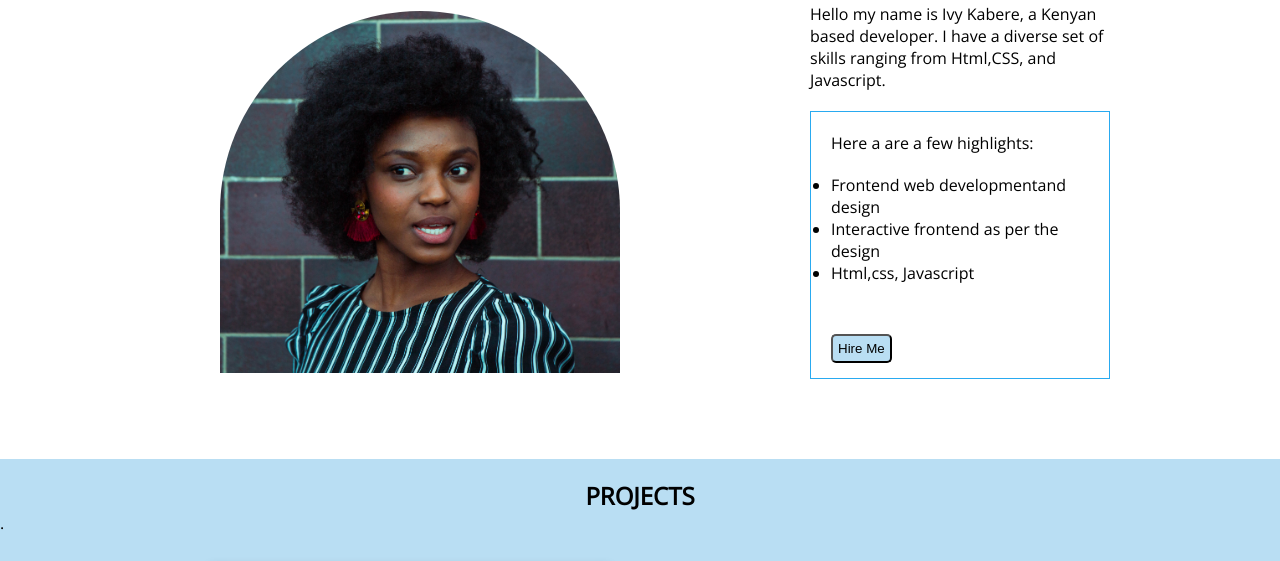
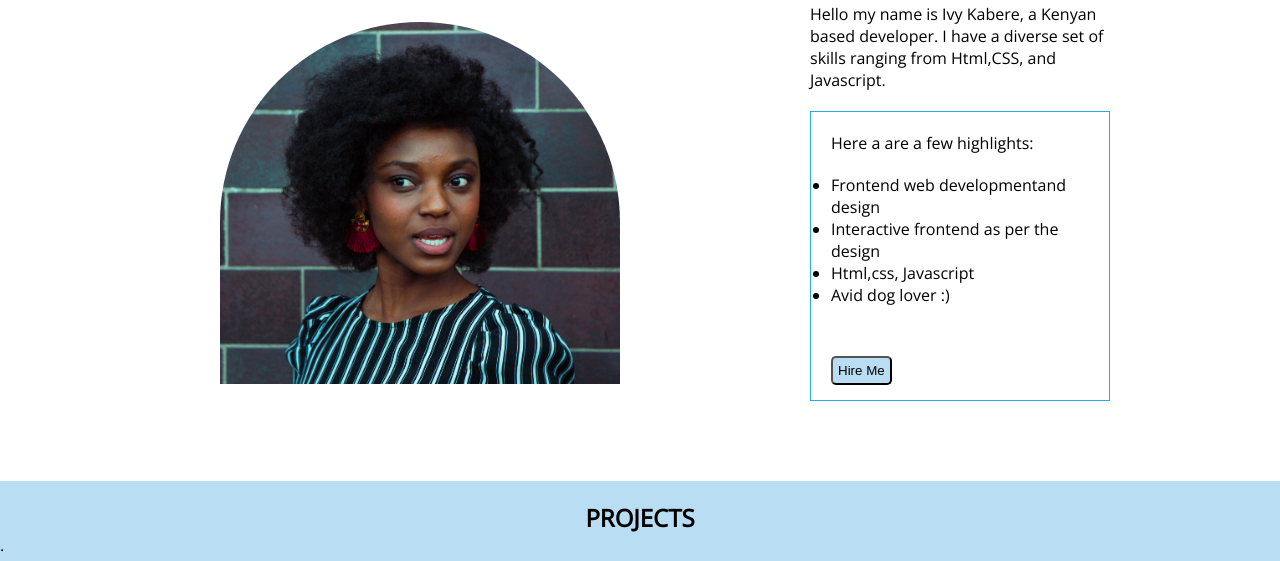
Before and after one commit to Kabere34/Personal-Portfolio, a plain HTML site: page index.html in a window 1280 px wide. Shown: the part 760-1321 px from the top of the page. Drawn offline with nearby package versions, Linux system fonts and the light colour scheme.

Commit message:
add a hobby on about-me section

```diff
--- a/index.html
+++ b/index.html
@@ -56,6 +56,7 @@
             <li>Frontend web developmentand design</li>
             <li>Interactive frontend as per the design</li>
             <li>Html,css, Javascript</li>
+            <li>Avid dog lover :)</li>
           </ul>
           <a href="#contact"><button>Hire Me</button></a>
         </div>
```
